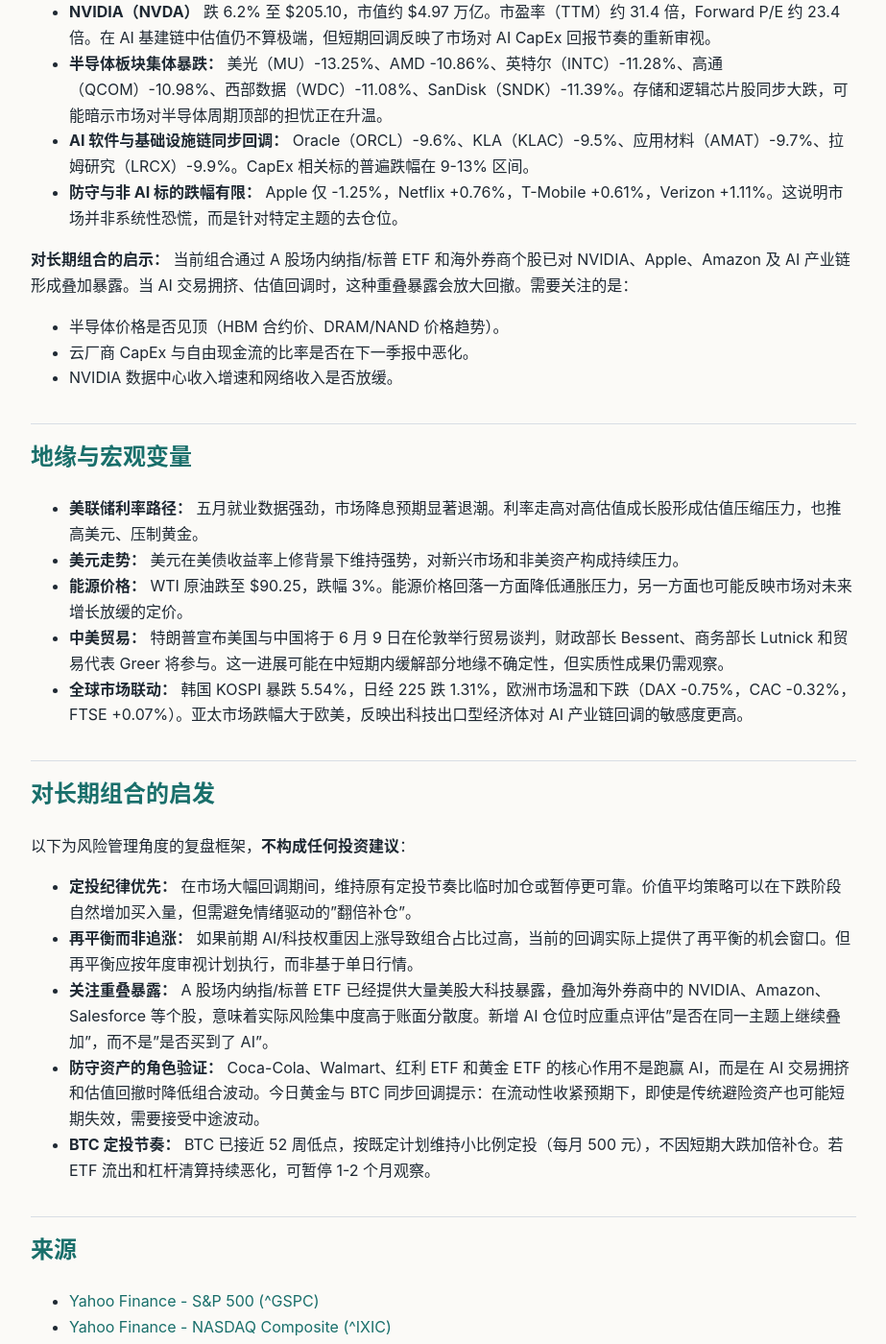
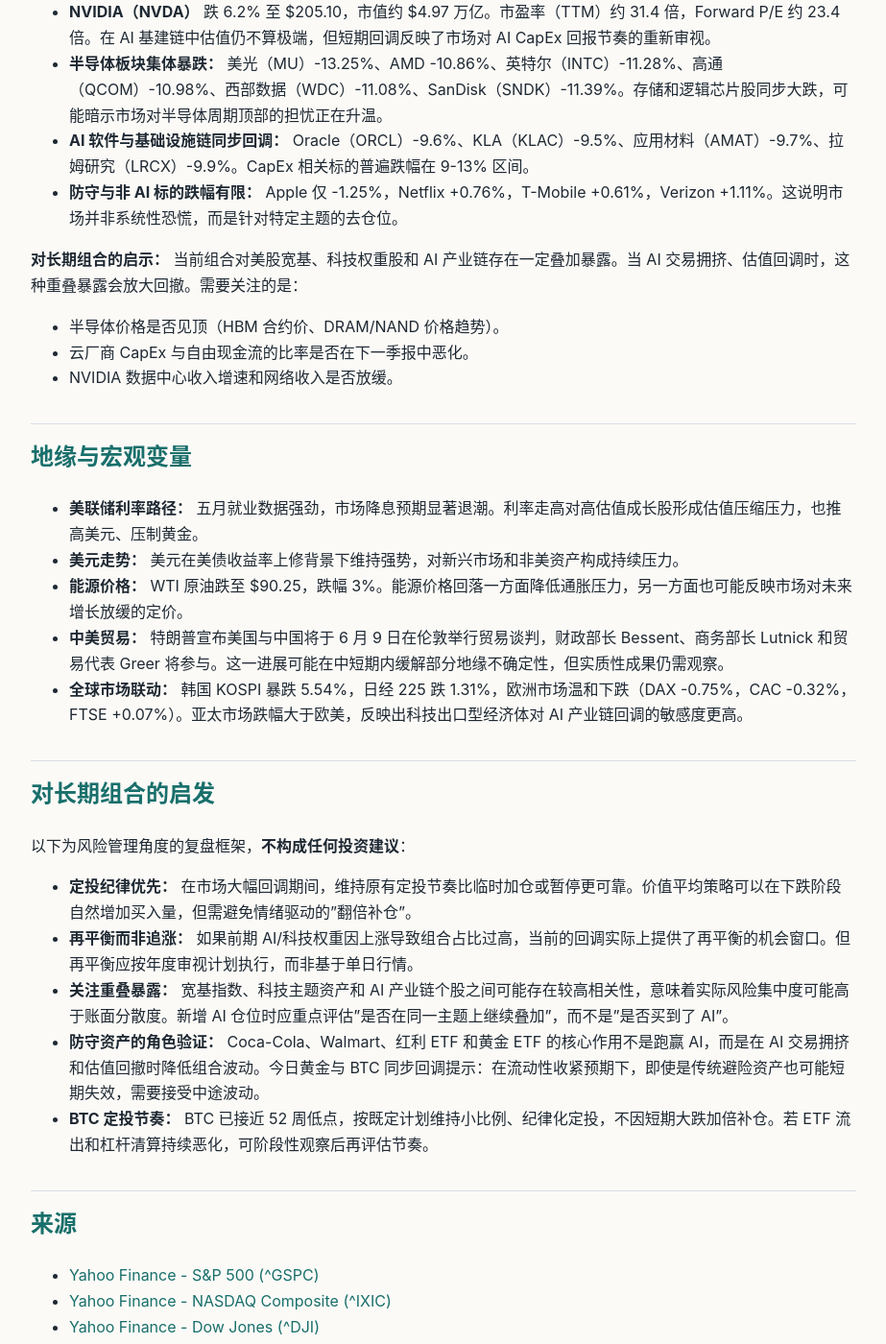
Before and after one commit to WZStephen/wzstephen.github.io, a Jekyll site: the page built from _posts/2026-06-06-market-brief.md, in a window 1280 px wide and 1400 px high, scrolled down 1402 px. Shown: the whole window at 96% size, without its empty margins (88-1011 px from the left). Built offline with Jekyll 4.4.1, drawn with Linux system fonts in a browser that asks for light colours.

Commit message:
chore: redact private details from market brief

```diff
--- a/_posts/2026-06-06-market-brief.md
+++ b/_posts/2026-06-06-market-brief.md
@@ -39,7 +39,7 @@
 - **AI 软件与基础设施链同步回调：** Oracle（ORCL）-9.6%、KLA（KLAC）-9.5%、应用材料（AMAT）-9.7%、拉姆研究（LRCX）-9.9%。CapEx 相关标的普遍跌幅在 9-13% 区间。
 - **防守与非 AI 标的跌幅有限：** Apple 仅 -1.25%，Netflix +0.76%，T-Mobile +0.61%，Verizon +1.11%。这说明市场并非系统性恐慌，而是针对特定主题的去仓位。
 
-**对长期组合的启示：** 当前组合通过 A 股场内纳指/标普 ETF 和海外券商个股已对 NVIDIA、Apple、Amazon 及 AI 产业链形成叠加暴露。当 AI 交易拥挤、估值回调时，这种重叠暴露会放大回撤。需要关注的是：
+**对长期组合的启示：** 当前组合对美股宽基、科技权重股和 AI 产业链存在一定叠加暴露。当 AI 交易拥挤、估值回调时，这种重叠暴露会放大回撤。需要关注的是：
 
 - 半导体价格是否见顶（HBM 合约价、DRAM/NAND 价格趋势）。
 - 云厂商 CapEx 与自由现金流的比率是否在下一季报中恶化。
@@ -59,9 +59,9 @@
 
 - **定投纪律优先：** 在市场大幅回调期间，维持原有定投节奏比临时加仓或暂停更可靠。价值平均策略可以在下跌阶段自然增加买入量，但需避免情绪驱动的"翻倍补仓"。
 - **再平衡而非追涨：** 如果前期 AI/科技权重因上涨导致组合占比过高，当前的回调实际上提供了再平衡的机会窗口。但再平衡应按年度审视计划执行，而非基于单日行情。
-- **关注重叠暴露：** A 股场内纳指/标普 ETF 已经提供大量美股大科技暴露，叠加海外券商中的 NVIDIA、Amazon、Salesforce 等个股，意味着实际风险集中度高于账面分散度。新增 AI 仓位时应重点评估"是否在同一主题上继续叠加"，而不是"是否买到了 AI"。
+- **关注重叠暴露：** 宽基指数、科技主题资产和 AI 产业链个股之间可能存在较高相关性，意味着实际风险集中度可能高于账面分散度。新增 AI 仓位时应重点评估"是否在同一主题上继续叠加"，而不是"是否买到了 AI"。
 - **防守资产的角色验证：** Coca-Cola、Walmart、红利 ETF 和黄金 ETF 的核心作用不是跑赢 AI，而是在 AI 交易拥挤和估值回撤时降低组合波动。今日黄金与 BTC 同步回调提示：在流动性收紧预期下，即使是传统避险资产也可能短期失效，需要接受中途波动。
-- **BTC 定投节奏：** BTC 已接近 52 周低点，按既定计划维持小比例定投（每月 500 元），不因短期大跌加倍补仓。若 ETF 流出和杠杆清算持续恶化，可暂停 1-2 个月观察。
+- **BTC 定投节奏：** BTC 已接近 52 周低点，按既定计划维持小比例、纪律化定投，不因短期大跌加倍补仓。若 ETF 流出和杠杆清算持续恶化，可阶段性观察后再评估节奏。
 
 ## 来源
 
```
